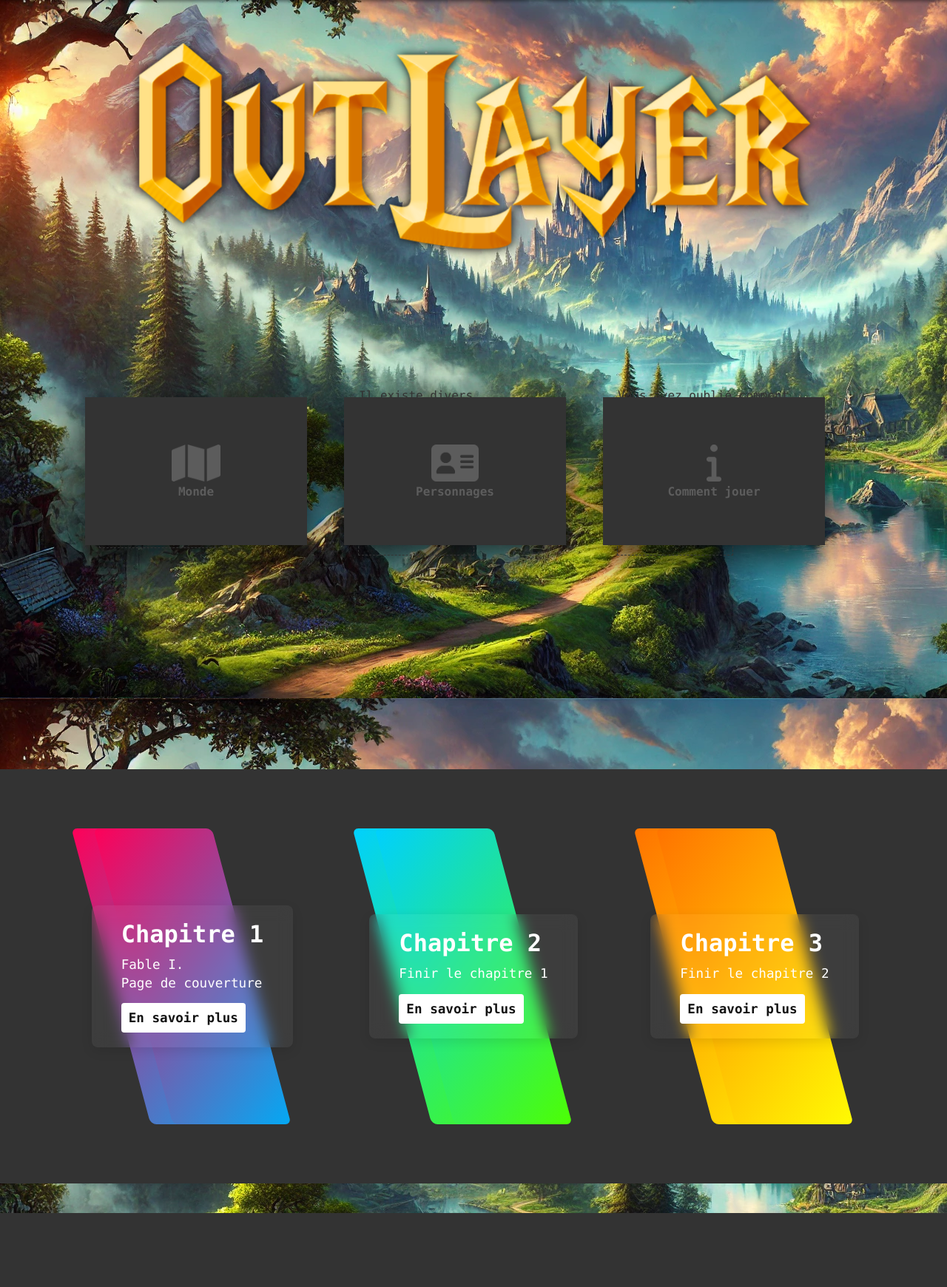
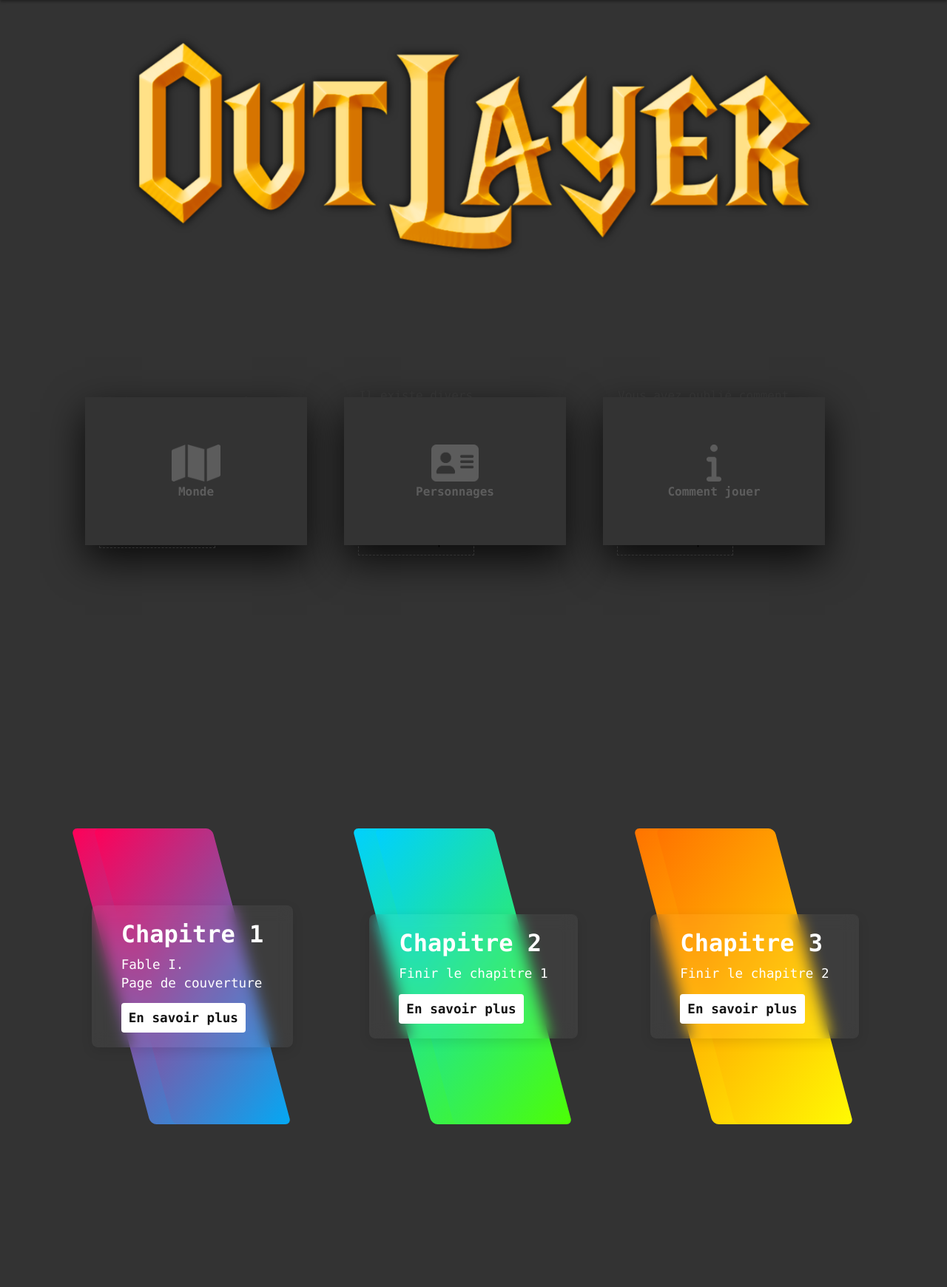
Before and after one commit to ValentinBrizard/Arbre-de-competence, a PHP site: page / in a window 1280 px wide. Shown: the part 80-1820 px from the top of the page at 74% size. Run offline with PHP 8.4, Linux system fonts and the light colour scheme; some libraries are stand-ins or nearby versions.

Commit message:
Update index.css

```diff
--- a/css/index.css
+++ b/css/index.css
@@ -15,9 +15,7 @@ h1{
 }
 
 
-body {
-background-image: url("../img/Hero.png");
-}
+
 
 /* Style pour l'effet parallax */
 .parallax {
```
